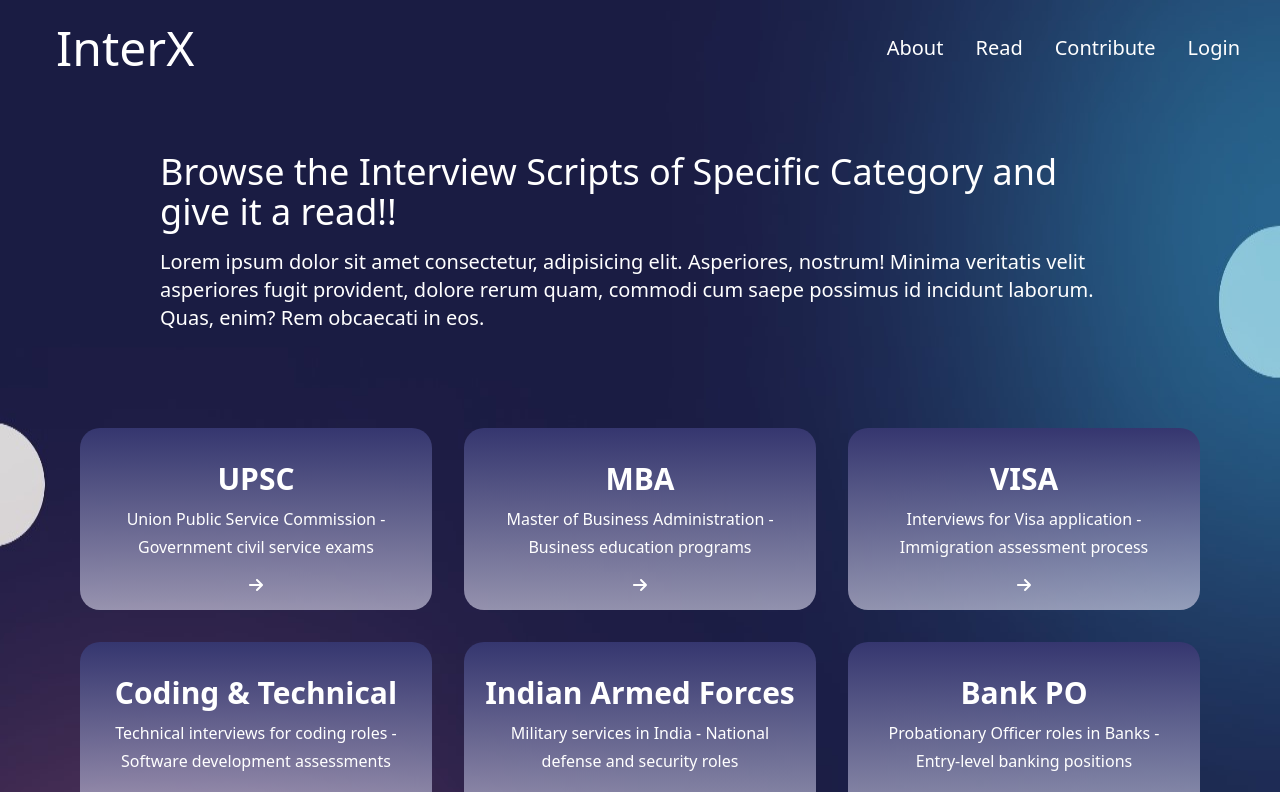
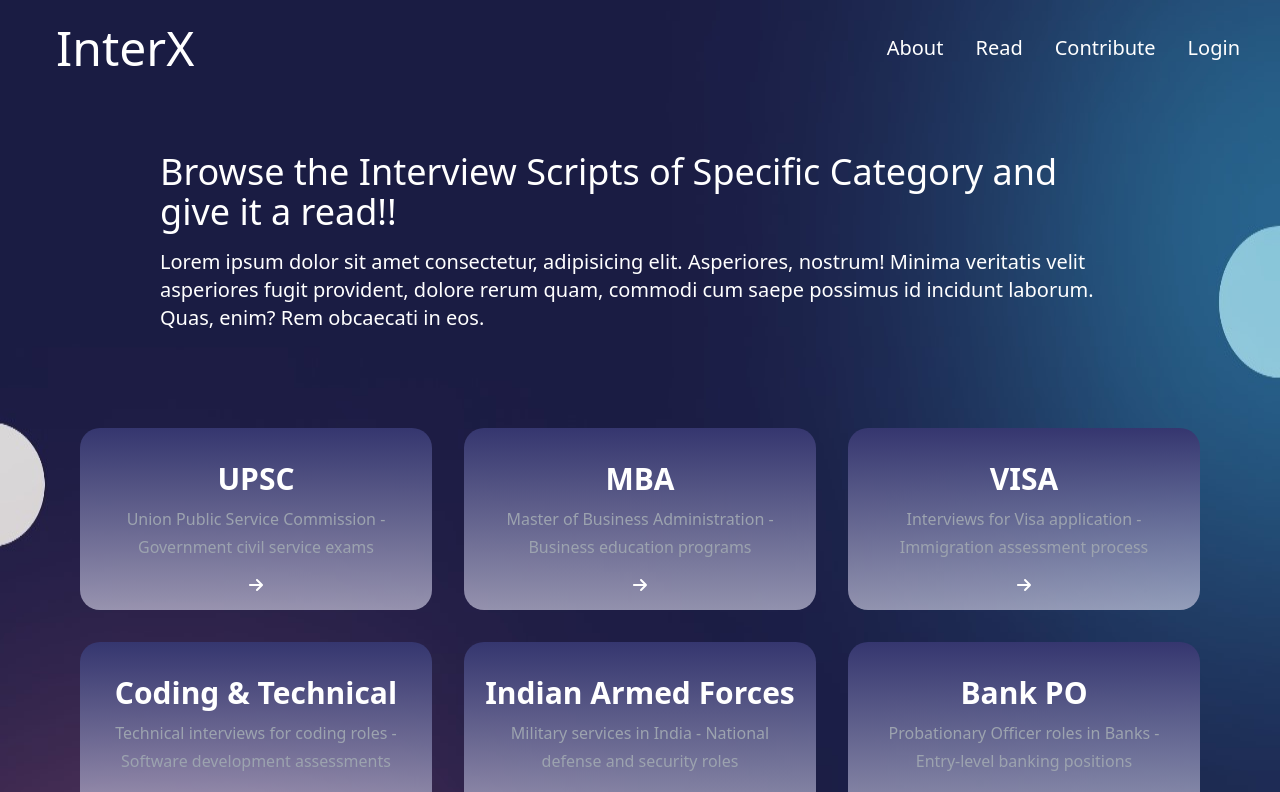
Before and after one commit to FinalYrProjectInterX/InterX-Frontend, a Next.js app: page /read in a window 1280 px wide. Shown: the top 792 px of the page. Built offline with nearby package versions, Linux system fonts and the light colour scheme.

Commit message:
changes added

```diff
--- a/pages/read.js
+++ b/pages/read.js
@@ -9,14 +9,26 @@ import Footer from "@/components/Footer";
 
 const CategoryBlock = ({ item }) => {
   return (
-    <Link
+    item.subCategories.length!=0?<Link
       href={`/category/${item.slug}`}
       className={`flex flex-col items-center ${indexStyle.blockstyle} p-6`}
     >
       <dt className="mt-4 font-semibold text-xl sm:text-2xl lg:text-3xl">
         {item.name}
       </dt>
-      <dd className="mt-2 leading-7 text-center text-white">
+      <dd className="mt-2 leading-7 text-center text-gray-400">
+        {item.description}
+      </dd>
+      <FontAwesomeIcon icon={faArrowRight} className="mt-4" />
+    </Link>:
+    <Link
+      href={`/transcripts/${item.slug}`}
+      className={`flex flex-col items-center ${indexStyle.blockstyle}`}
+    >
+      <dt className="mt-4 font-semibold text-xl sm:text-2xl lg:text-3xl">
+        {item.name}
+      </dt>
+      <dd className="mt-2 leading-7 text-center text-gray-400">
         {item.description}
       </dd>
       <FontAwesomeIcon icon={faArrowRight} className="mt-4" />
```
